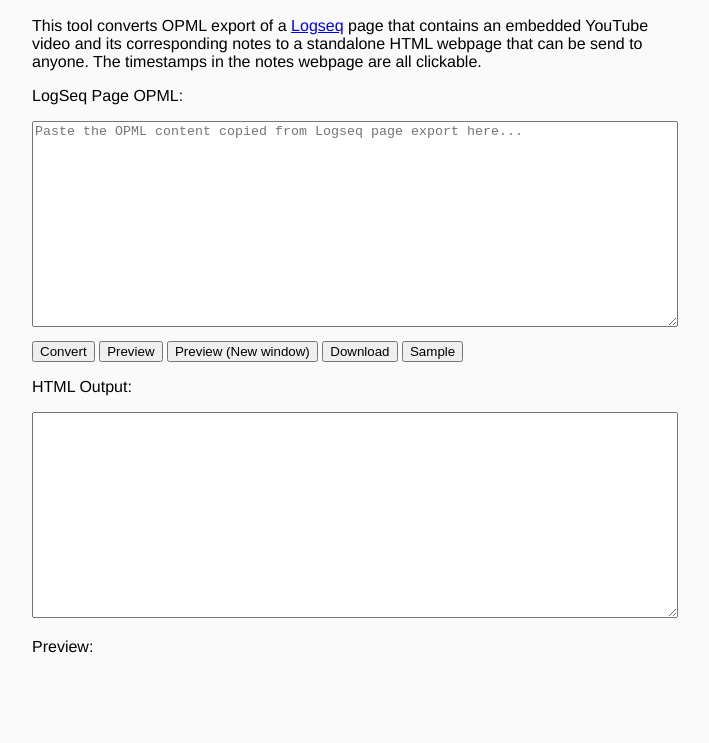
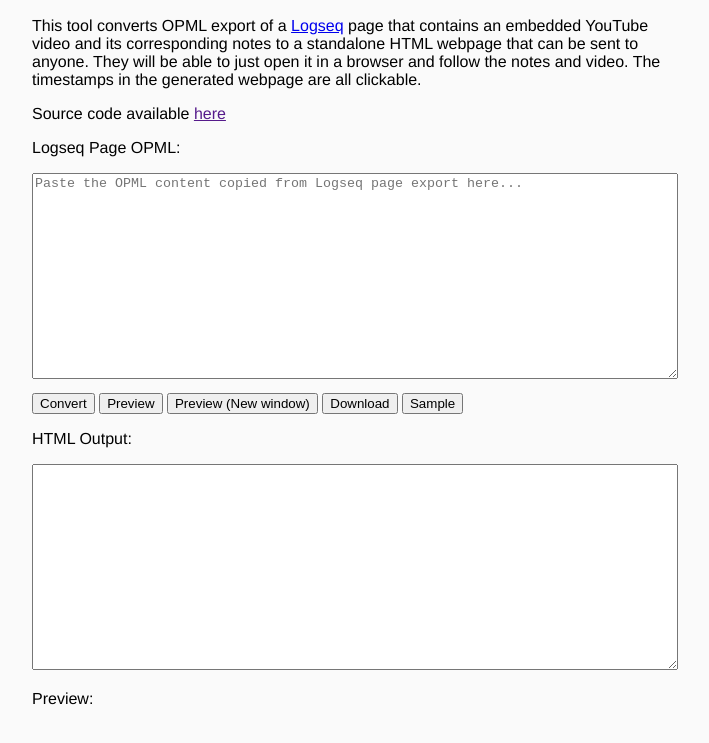
Before and after one commit to kausar007/lpeoth, a plain HTML site: page index.html in a window 1280 px wide. Shown: the part 51-794 px from the top of the page, without its empty margins (288-997 px from the left). Drawn offline with Linux system fonts and the light colour scheme.

Commit message:
Updated with links to source and demo

```diff
--- a/index.html
+++ b/index.html
@@ -52,8 +52,10 @@
     <h2>Logseq Page Export OPML to HTML</h2>
     <p>This tool converts OPML export of a <a href="https://logseq.com/">Logseq</a> page that contains an embedded
       YouTube video and its corresponding notes to a
-      standalone HTML webpage that can be send to anyone. The timestamps in the notes webpage are all clickable.</p>
-    <p>LogSeq Page OPML:</p>
+      standalone HTML webpage that can be sent to anyone. They will be able to just open it in a browser and follow the
+      notes and video. The timestamps in the generated webpage are all clickable.</p>
+      <p>Source code available <a href="">here</a></p>
+    <p>Logseq Page OPML:</p>
     <textarea id="input" placeholder="Paste the OPML content copied from Logseq page export here..."
       onclick="this.select()"></textarea>
     <button type="button" onclick="displayHTML()">Convert</button>
```
Also changed, not shown: 1 other file.
